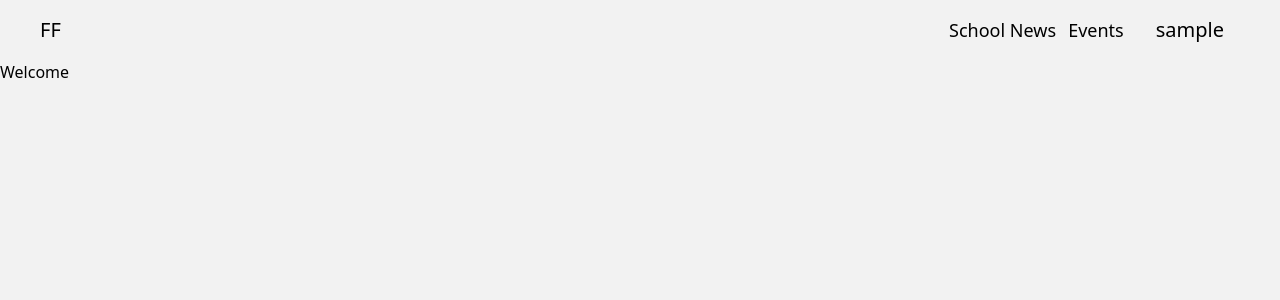
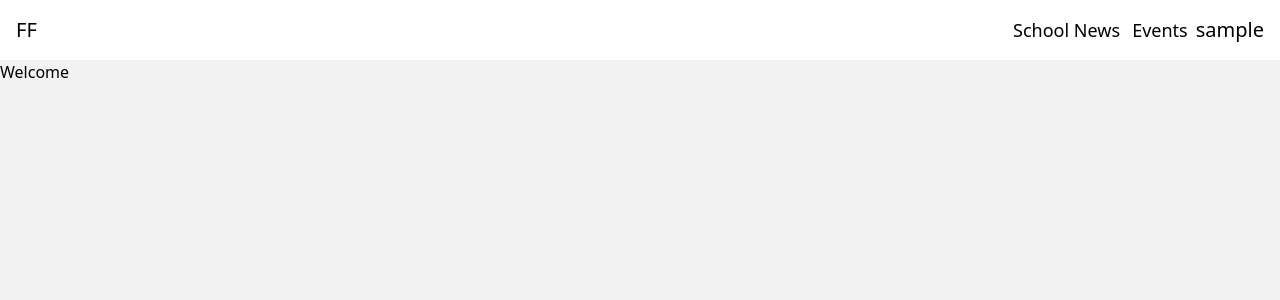
Before and after one commit to limFakson/FF, a Django app: page / in a window 1280 px wide. Shown: the top 300 px of the page. Run offline with Django 5.2, Linux system fonts and the light colour scheme; the visitor is signed in with stand-in values (Sample User, id 1); parts of the project's set-up code (start-up, migrations or seed data) failed here and were passed over; some libraries are stand-ins or nearby versions.

Commit message:
added js and custom css file

```diff
--- a/theme/static/css/dist/styles.css
+++ b/theme/static/css/dist/styles.css
@@ -1101,6 +1101,11 @@ select {
   background-color: rgb(249 250 251 / var(--tw-bg-opacity));
 }
 
+.bg-pri {
+  --tw-bg-opacity: 1;
+  background-color: rgb(242 242 242 / var(--tw-bg-opacity));
+}
+
 .bg-red-100 {
   --tw-bg-opacity: 1;
   background-color: rgb(254 226 226 / var(--tw-bg-opacity));
@@ -1116,9 +1121,9 @@ select {
   background-color: rgb(255 255 255 / var(--tw-bg-opacity));
 }
 
-.bg-pri {
+.bg-\[\#fff\] {
   --tw-bg-opacity: 1;
-  background-color: rgb(242 242 242 / var(--tw-bg-opacity));
+  background-color: rgb(255 255 255 / var(--tw-bg-opacity));
 }
 
 .to-slate-950 {
@@ -1131,6 +1136,15 @@ select {
 
 .p-8 {
   padding: 2rem;
+}
+
+.p-4 {
+  padding: 1rem;
+}
+
+.px-10 {
+  padding-left: 2.5rem;
+  padding-right: 2.5rem;
 }
 
 .px-2 {
@@ -1153,11 +1167,6 @@ select {
   padding-right: 1.5rem;
 }
 
-.px-8 {
-  padding-left: 2rem;
-  padding-right: 2rem;
-}
-
 .py-2 {
   padding-top: 0.5rem;
   padding-bottom: 0.5rem;
@@ -1173,13 +1182,12 @@ select {
   padding-bottom: 1rem;
 }
 
-.px-10 {
-  padding-left: 2.5rem;
-  padding-right: 2.5rem;
+.pb-2 {
+  padding-bottom: 0.5rem;
 }
 
-.pb-2 {
-  padding-bottom: 0.5rem;
+.pr-4 {
+  padding-right: 1rem;
 }
 
 .pt-2 {
@@ -1190,8 +1198,8 @@ select {
   padding-top: 0.625rem;
 }
 
-.pr-4 {
-  padding-right: 1rem;
+.pr-2 {
+  padding-right: 0.5rem;
 }
 
 .font-serif {
--- a/website/forms.py
+++ b/website/forms.py
@@ -24,7 +24,7 @@ class Registerform(UserCreationForm):
         model = User
         fields = ["fullname", "username", "email", "school"]
 
-class Postform(forms.ModelForms):
+class Postform(forms.ModelForm):
     class Meta:
         model = Post
         fields = ["description", "media"]
--- a/website/models.py
+++ b/website/models.py
@@ -3,4 +3,4 @@ from django.db import models
 # Create your models here.
 class Post(models.Model):
     description = models.CharField(max_length=30000)
-    media = models.FileField(upload_to="/fiie/image")
+    media = models.FileField(upload_to="fiie/image/", default=None)
--- a/website/templates/base.html
+++ b/website/templates/base.html
@@ -7,20 +7,21 @@
     <meta name="viewport" content="width=device-width, initial-scale=1.0">
     <title>{% block title %}{% endblock %}</title>
     {% tailwind_css %}
+    <link rel="stylesheet" href="{% static 'css/custom.css' %}" />
 </head>
 <body class="bg-pri">
     <!-- Forum header displaying only account icon and login/signup redirect link-->
-    <header class="px-10 py-4 flex justify-between">
+    <header class="p-4 flex justify-between bg-[#fff] ">
         <div class="sitelogo">
             <p class="to-slate-950 text-xl">FF</p>
         </div>
         <nav class="flex">
             {% if user.is_authenticated %}
-            <ul class="pr-4">
+            <ul class="pr-2">
                 <li class="inline-block text-lg px-2">School News</li>
                 <li class="inline-block text-lg">Events</li>
             </ul>
-            <div class="user px-4">
+            <div class="user">
                 <span class="acct text-xl">
                     {{ user.username }}
                 </span>
@@ -34,5 +35,7 @@
     </header>
     {% block content %}
     {% endblock %}
+
+    <script src="{% static 'script/scripts.js' %}"></script>
 </body>
 </html>
```
Also changed, not shown: theme/static/css/custom.css (added), theme/static/script/scripts.js (added), website/migrations/0002_post_media.py (added).
